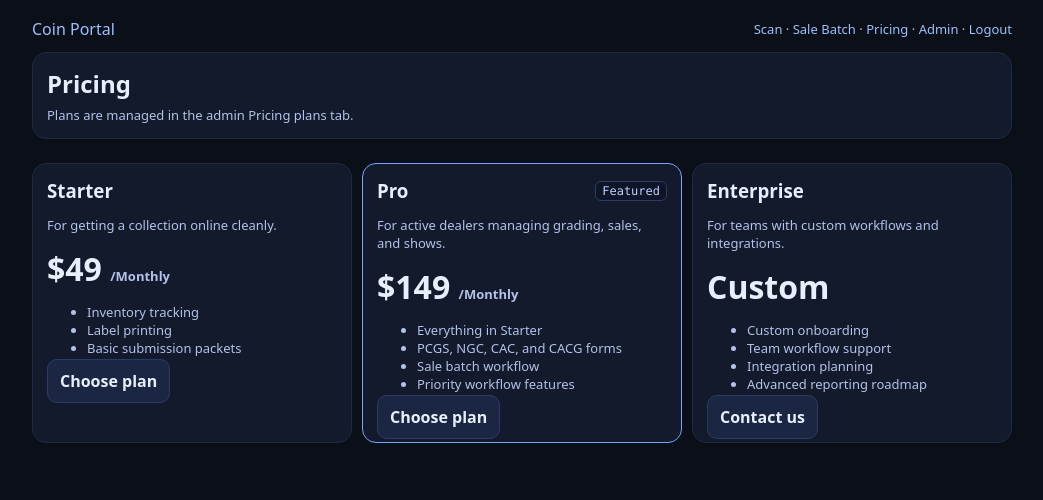
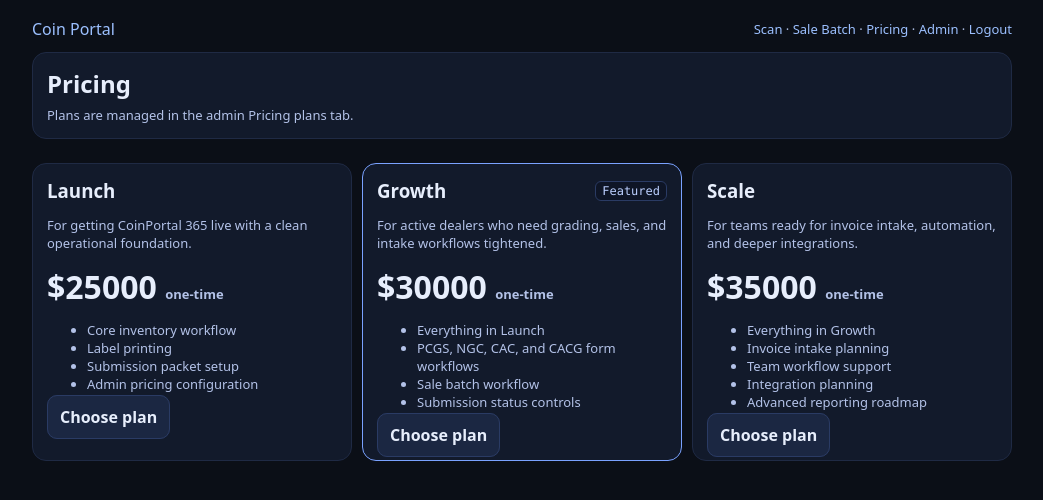
Before and after one commit to T22-1/coin-portal, a Django app: page /pricing/ in a window 1280 px wide. Shown: the top 500 px of the page, without its empty margins (118-1161 px from the left). Run offline with Django 5.2, Linux system fonts and the light colour scheme; the visitor is signed in with stand-in values (Sample User, id 1); data comes from the database, SQL or seed files in the repository.

Commit message:
Update pricing tiers to high ticket plans

```diff
--- a/portalapp/tests.py
+++ b/portalapp/tests.py
@@ -75,12 +75,12 @@ class PortalSmokeTests(TestCase):
 
     def test_pricing_plan_admin_loads(self):
         self.client.force_login(self.user)
-        PricingPlan.objects.create(name="Starter Test", slug="starter-test", price="49.00")
+        PricingPlan.objects.create(name="Launch Test", slug="launch-test", price="25000.00")
 
         response = self.client.get(reverse("admin:portalapp_pricingplan_changelist"))
 
         self.assertEqual(response.status_code, 200)
-        self.assertContains(response, "Starter Test")
+        self.assertContains(response, "Launch Test")
 
     def test_item_label_pdf_renders(self):
         self.client.force_login(self.user)
--- a/templates/pricing.html
+++ b/templates/pricing.html
@@ -16,7 +16,11 @@
     <div style="font-size:32px; font-weight:800; margin:10px 0;">
       {% if plan.price %}
         ${{ plan.price|floatformat:0 }}
-        <span class="small">/{{ plan.get_billing_interval_display }}</span>
+        {% if plan.billing_interval == "ONE_TIME" %}
+          <span class="small">one-time</span>
+        {% else %}
+          <span class="small">/{{ plan.get_billing_interval_display }}</span>
+        {% endif %}
       {% else %}
         Custom
       {% endif %}
```
Also changed, not shown: portalapp/migrations/0003_pricingplan.py, portalapp/migrations/0004_update_high_ticket_pricing.py (added).
